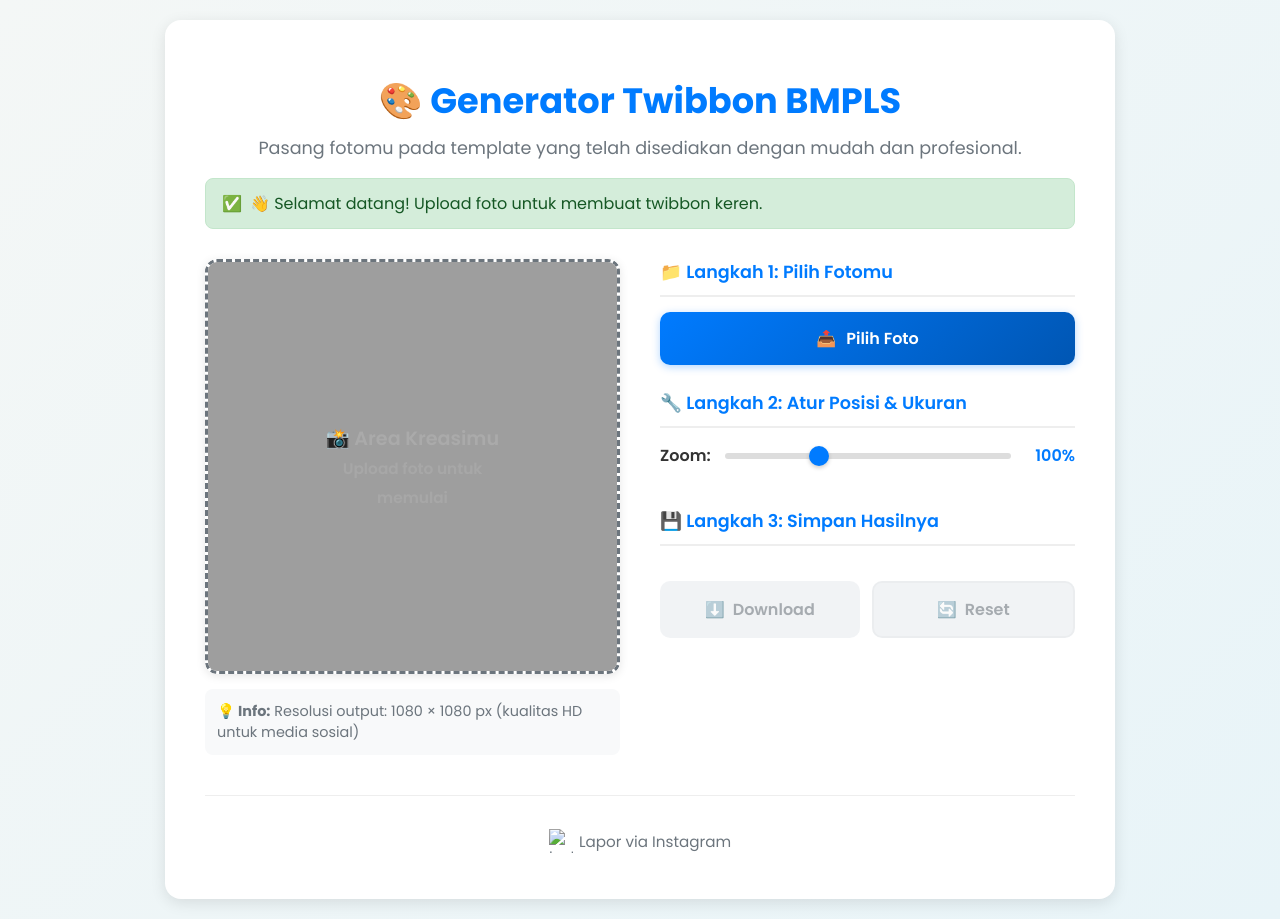
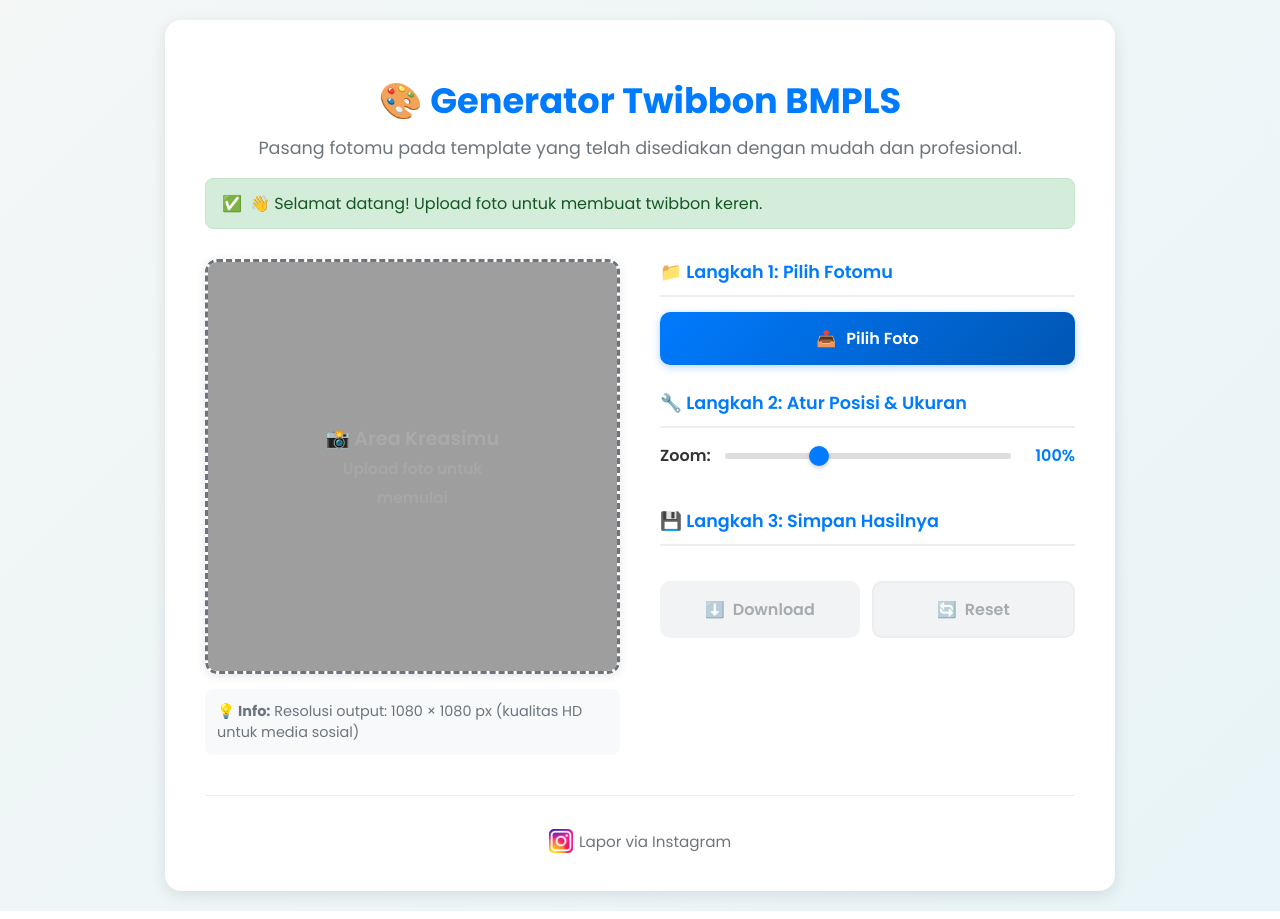
Before and after one commit to masean24/BMPLS, a plain HTML site: page index.html in a window 1280 px wide. Drawn offline with Linux system fonts and the light colour scheme.

Commit message:
Update index.html

```diff
--- a/index.html
+++ b/index.html
@@ -82,7 +82,7 @@
 
         <footer>
                 <a href="https://instagram.com/bestsmpipbm_" class="report-problem" target="_blank">
-                    <img src="logo-instagram.png" alt="Instagram" style="width: 24px; height: 24px; vertical-align: middle;">
+                    <img src="instagram.png" alt="Instagram" style="width: 24px; height: 24px; vertical-align: middle;">
                     <span>Lapor via Instagram</span>
                 </a>
 
```
